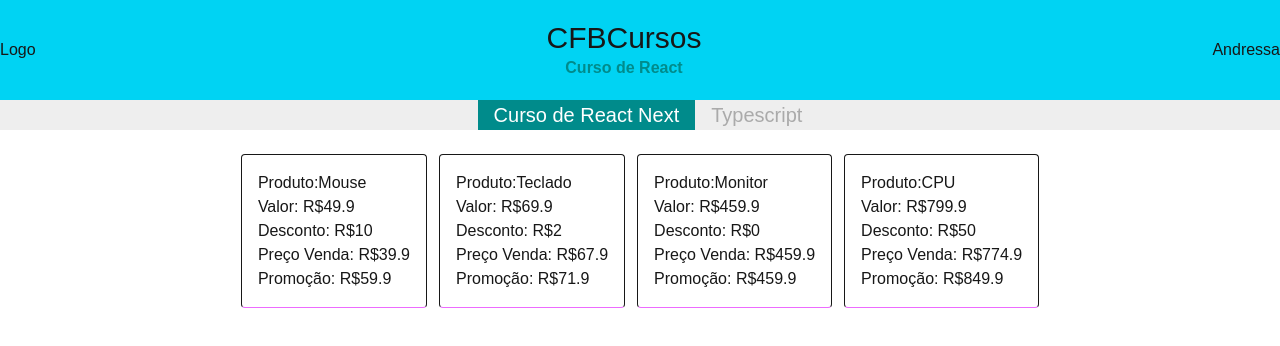
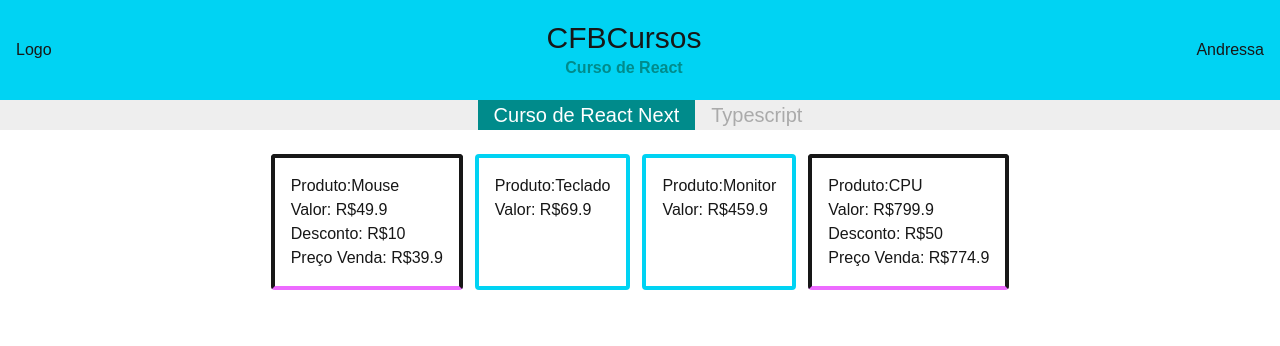
Before and after one commit to Diandressa/react-curso, a Next.js app: page / in a window 1280 px wide. Shown: the top 346 px of the page. Built offline with nearby package versions, Linux system fonts and the light colour scheme.

Commit message:
operador ternário - renderização condicional

```diff
--- a/src/components/Card.tsx
+++ b/src/components/Card.tsx
@@ -9,24 +9,40 @@ interface CardProps{
     funcao:any
 }
 
-//podemos criar uma função de calcular aqui no Card e depois passar para o componente
-//porém criamos em index e passamos o valor calculado para o componente já
-//essa funçao só pode ser usada nesse componente
-function promocao(valor:number, desconto:number):number{
-    return valor + desconto;
-}
+//Tem duas tipos de operações condicionais ternárias: ternária normal e o resumo da ternária
+//ternário: usamos quanto houver condição verdadeira e falsa
+//resumo ternário: só quando tiver a condição verdadeira
+
+//Podemos usar a operação condicional nos estilos tb
+//transformamos o estilo em script pra usar o operador ternário
+//*Quando tiver desconto quero que a borda fica azul e quando não tiver ela fica vermelha
 
 export default function Card(props:CardProps){
     return(
-        <div className="flex flex-col border border-b-fuchsia-400 p-4 my-6 rounded">
+        <div className={`flex flex-col border-4 ${props.desconto > 0 ? 'border-b-fuchsia-400' : '  border-cyan-400'} p-4 my-6 rounded`}>
             <div>Produto:{props.produto}</div>
             <div>Valor: R${props.valor}</div>
-            <div>Desconto: R${props.desconto}</div>
-            {/* chamar função e passar os parâmetro que ela aguarda*/}
-            <div>Preço Venda: R${props.funcao(props.valor, props.desconto)}</div>
 
-            {/* chamar função criada dentro de card*/}
-            <div>Promoção: R${promocao(props.valor, props.desconto)}</div>
+            {/* chamar função se o desconto for maior que zero. Usamos a operação condicional ternária*/}
+            {/*
+            {props.desconto > 0 ? (
+                //Chama essa função que renderiza os elementos desejados
+                <div>
+                    <div>Desconto: R${props.desconto}</div>
+                    <div>Preço Venda: R${props.funcao(props.valor, props.desconto)}</div>
+                </div>
+            ) : <div>Sem desconto</div>}
+            */}
+
+            {/* como essa operação só retorna algo se for true então podemos usar o resumo da operação ternária, ele não retorna nada se for false*/}
+
+            {props.desconto > 0 && (
+                <div>
+                    <div>Desconto: R${props.desconto}</div>
+                    <div>Preço Venda: R${props.funcao(props.valor, props.desconto)}</div>
+                </div>
+            )}
+
         </div>
     )
 }
--- a/src/components/Topo.tsx
+++ b/src/components/Topo.tsx
@@ -1,7 +1,7 @@
 import Card from "./Card"
 export default function Topo() {
     return(
-        <div className='flex justify-between items-center bg-cyan-400 h-[100px] '>
+        <div className='flex justify-between items-center bg-cyan-400 h-[100px] p-4'>
             <div>Logo</div>
             <div className="flex flex-col justify-center items-center">
                 <div className="text-3xl">CFBCursos</div>
--- a/src/pages/index.tsx
+++ b/src/pages/index.tsx
@@ -29,7 +29,7 @@ export default function Home() {
         <div className="flex justify-center gap-3">
           {/* passando a propriedade que era receber na função desse componente - armazena na variável props*/}
           <Card produto={"Mouse"} valor={49.90} desconto={10} funcao={calcDesc}/>
-          <Card produto={"Teclado"} valor={69.90} desconto={2} funcao={calcDesc}/>
+          <Card produto={"Teclado"} valor={69.90} desconto={0} funcao={calcDesc}/>
           <Card produto={"Monitor"} valor={459.90} desconto={0} funcao={calcDesc2}/>
           <Card produto={"CPU"} valor={799.90} desconto={50} funcao={calcDesc2}/>
         </div>
```
